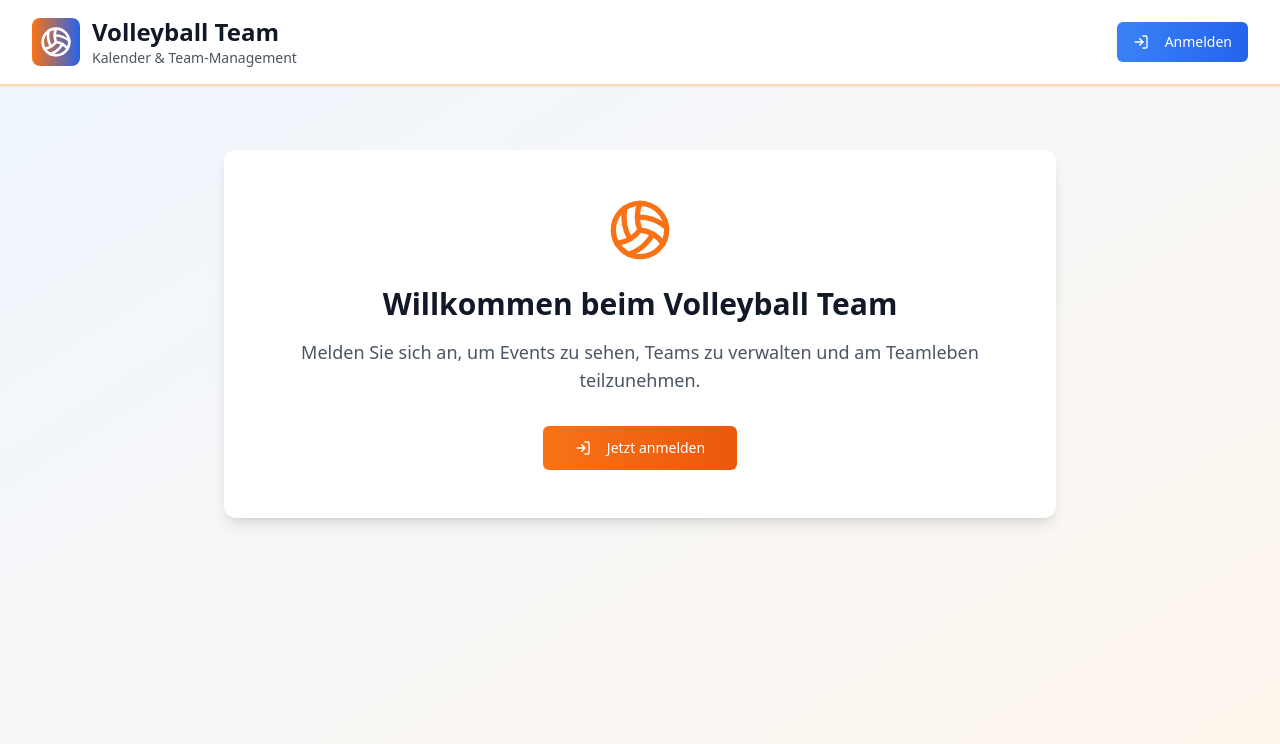
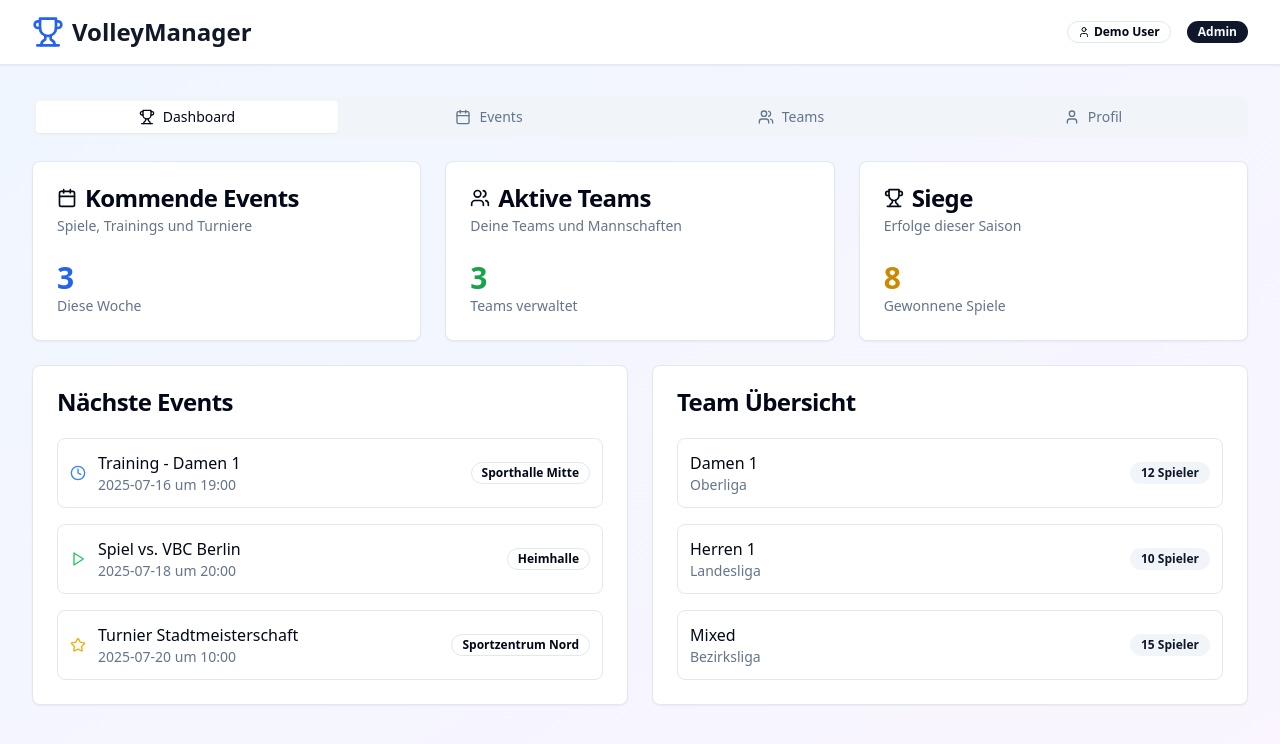
Before and after one commit to SilvanHahnTBZ/volleyball-club-manager, a React (Vite) app: page / in a window 1280 px wide. Shown: the top 744 px of the page. Built offline with nearby package versions, Linux system fonts and the light colour scheme.

Commit message:
Simplify and fix app usability

```diff
--- a/src/App.tsx
+++ b/src/App.tsx
@@ -1,45 +1,16 @@
 
 import React from 'react';
 import { Toaster } from "@/components/ui/toaster";
-import { TooltipProvider } from "@/components/ui/tooltip";
-import { QueryClient, QueryClientProvider } from "@tanstack/react-query";
 import { BrowserRouter, Routes, Route } from "react-router-dom";
-import { SupabaseAuthProvider } from "@/contexts/SupabaseAuthContext";
-import { UserProvider } from "@/contexts/UserContext";
-import { TeamProvider } from "@/contexts/TeamContext";
 import Index from "./pages/Index";
-import NotFound from "./pages/NotFound";
-
-const queryClient = new QueryClient({
-  defaultOptions: {
-    queries: {
-      retry: 1,
-      refetchOnWindowFocus: false,
-      staleTime: 5 * 60 * 1000, // 5 minutes
-    },
-  },
-});
 
 const App = () => (
-  <React.StrictMode>
-    <QueryClientProvider client={queryClient}>
-      <SupabaseAuthProvider>
-        <UserProvider>
-          <TeamProvider>
-            <TooltipProvider>
-              <Toaster />
-              <BrowserRouter>
-                <Routes>
-                  <Route path="/" element={<Index />} />
-                  <Route path="*" element={<NotFound />} />
-                </Routes>
-              </BrowserRouter>
-            </TooltipProvider>
-          </TeamProvider>
-        </UserProvider>
-      </SupabaseAuthProvider>
-    </QueryClientProvider>
-  </React.StrictMode>
+  <BrowserRouter>
+    <Toaster />
+    <Routes>
+      <Route path="/" element={<Index />} />
+    </Routes>
+  </BrowserRouter>
 );
 
 export default App;
--- a/src/pages/Index.tsx
+++ b/src/pages/Index.tsx
@@ -1,371 +1,271 @@
-
 import React, { useState } from 'react';
-import { PersonalCalendar } from '@/components/PersonalCalendar';
-import { HelperTaskManagement } from '@/components/HelperTaskManagement';
-import { EventModal } from '@/components/EventModal';
-import { EventList } from '@/components/EventList';
-import { LoginForm } from '@/components/LoginForm';
-import { UserProfile } from '@/components/UserProfile';
-import { TeamManagement } from '@/components/TeamManagement';
-import { AdminUserManagement } from '@/components/AdminUserManagement';
-import { AdminSetup } from '@/components/AdminSetup';
+import { Card, CardContent, CardDescription, CardHeader, CardTitle } from '@/components/ui/card';
 import { Button } from '@/components/ui/button';
 import { Tabs, TabsContent, TabsList, TabsTrigger } from '@/components/ui/tabs';
-import { Plus, Volleyball, LogIn, LogOut, User, Users, Calendar as CalendarIcon, Wrench, Shield } from 'lucide-react';
-import { Event, HelperTask } from '@/types';
-import { useUser } from '@/contexts/UserContext';
-import { useSupabaseAuth } from '@/contexts/SupabaseAuthContext';
-import { toast } from '@/hooks/use-toast';
+import { Badge } from '@/components/ui/badge';
+import { Calendar, Users, Trophy, Settings, User, Bell, MapPin, Play, Clock, Star } from 'lucide-react';
 
 const Index = () => {
-  const { currentUser, hasPermission, logoutUser } = useUser();
-  const { loading } = useSupabaseAuth();
+  const [activeTab, setActiveTab] = useState('dashboard');
 
-  // Simplified static data
-  const [events] = useState<Event[]>([
+  // Mock data für die Demo
+  const mockEvents = [
     {
-      id: '1',
-      title: 'Training U14 M',
-      date: new Date(2025, 6, 15),
-      type: 'training',
-      time: '19:00',
-      location: 'Sporthalle Mitte',
-      venueType: 'indoor',
-      participants: ['1', '2'],
-      createdBy: '2',
-      maxParticipants: 12,
-      teamId: '1'
+      id: 1,
+      title: "Training - Damen 1",
+      date: "2025-07-16",
+      time: "19:00",
+      location: "Sporthalle Mitte",
+      type: "training"
+    },
+    {
+      id: 2,
+      title: "Spiel vs. VBC Berlin",
+      date: "2025-07-18",
+      time: "20:00",
+      location: "Heimhalle",
+      type: "match"
+    },
+    {
+      id: 3,
+      title: "Turnier Stadtmeisterschaft",
+      date: "2025-07-20",
+      time: "10:00",
+      location: "Sportzentrum Nord",
+      type: "tournament"
     }
-  ]);
+  ];
 
-  const [helperTasks] = useState<HelperTask[]>([
-    {
-      id: '1',
-      task: 'Schiedsrichter U16 Spiel',
-      status: 'open',
-      assignedTo: '3',
-      assignedDate: new Date(2025, 6, 20),
-      createdBy: '2',
-      description: 'Schiedsrichter für das U16 Spiel am Samstag',
-      priority: 'high'
-    }
-  ]);
-
-  const [selectedDate, setSelectedDate] = useState<Date>(new Date());
-  const [isModalOpen, setIsModalOpen] = useState(false);
-  const [isLoginOpen, setIsLoginOpen] = useState(false);
-  const [isProfileOpen, setIsProfileOpen] = useState(false);
-  const [editingEvent, setEditingEvent] = useState<Event | null>(null);
-  const [viewOnlyMode, setViewOnlyMode] = useState(false);
-  const [activeTab, setActiveTab] = useState('calendar');
-
-  const handleAddEvent = (eventData: Omit<Event, 'id'>) => {
-    console.log('Adding event:', eventData);
-    setIsModalOpen(false);
-    toast({
-      title: "Event erstellt",
-      description: `"${eventData.title}" wurde erfolgreich erstellt.`,
-    });
-  };
-
-  const handleEditEvent = (eventData: Omit<Event, 'id'>) => {
-    console.log('Editing event:', eventData);
-    setEditingEvent(null);
-    setIsModalOpen(false);
-    toast({
-      title: "Event aktualisiert",
-      description: `"${eventData.title}" wurde erfolgreich aktualisiert.`,
-    });
-  };
-
-  const handleUpdateEvent = (updatedEvent: Event) => {
-    console.log('Updating event:', updatedEvent);
-  };
-
-  const handleDeleteEvent = (eventId: string) => {
-    console.log('Deleting event:', eventId);
-    toast({
-      title: "Event gelöscht",
-      description: "Event wurde gelöscht.",
-    });
-  };
-
-  const openEditModal = (event: Event) => {
-    setEditingEvent(event);
-    setViewOnlyMode(false);
-    setIsModalOpen(true);
-  };
-
-  const openViewModal = (event: Event) => {
-    setEditingEvent(event);
-    setViewOnlyMode(true);
-    setIsModalOpen(true);
-  };
-
-  const openAddModal = (date?: Date) => {
-    setEditingEvent(null);
-    setViewOnlyMode(false);
-    if (date) {
-      setSelectedDate(date);
-    }
-    setIsModalOpen(true);
-  };
-
-  const handleLogout = async () => {
-    await logoutUser();
-    toast({
-      title: "Abgemeldet",
-      description: "Sie wurden erfolgreich abgemeldet.",
-    });
-  };
-
-  const getRoleColor = (roles: string[]) => {
-    if (roles.includes('admin')) return 'text-red-600';
-    if (roles.includes('trainer')) return 'text-blue-600';
-    if (roles.includes('player')) return 'text-green-600';
-    if (roles.includes('parent')) return 'text-purple-600';
-    return 'text-gray-600';
-  };
-
-  const getRoleLabel = (roles: string[]) => {
-    const roleLabels = roles.map(role => {
-      switch (role) {
-        case 'admin': return 'Administrator';
-        case 'trainer': return 'Trainer';
-        case 'player': return 'Spieler';
-        case 'parent': return 'Elternteil';
-        default: return role;
-      }
-    });
-    return roleLabels.join(', ');
-  };
-
-  if (loading) {
-    return (
-      <div className="min-h-screen bg-gradient-to-br from-blue-50 to-orange-50 flex items-center justify-center">
-        <div className="text-center">
-          <Volleyball className="h-12 w-12 mx-auto mb-4 text-orange-500 animate-spin" />
-          <p className="text-gray-600">Wird geladen...</p>
-        </div>
-      </div>
-    );
-  }
+  const mockTeams = [
+    { id: 1, name: "Damen 1", league: "Oberliga", players: 12 },
+    { id: 2, name: "Herren 1", league: "Landesliga", players: 10 },
+    { id: 3, name: "Mixed", league: "Bezirksliga", players: 15 }
+  ];
 
   return (
-    <div className="min-h-screen bg-gradient-to-br from-blue-50 to-orange-50">
+    <div className="min-h-screen bg-gradient-to-br from-blue-50 to-purple-50">
       {/* Header */}
-      <header className="bg-white shadow-sm border-b-2 border-orange-200">
-        <div className="max-w-7xl mx-auto px-4 sm:px-6 lg:px-8 py-4">
-          <div className="flex items-center justify-between">
-            <div className="flex items-center space-x-3">
-              <div className="bg-gradient-to-r from-orange-500 to-blue-600 p-2 rounded-lg">
-                <Volleyball className="h-8 w-8 text-white" />
-              </div>
-              <div>
-                <h1 className="text-2xl font-bold text-gray-900">Volleyball Team</h1>
-                <p className="text-sm text-gray-600">Kalender & Team-Management</p>
-              </div>
+      <header className="bg-white shadow-sm border-b">
+        <div className="max-w-7xl mx-auto px-4 sm:px-6 lg:px-8">
+          <div className="flex justify-between items-center h-16">
+            <div className="flex items-center">
+              <Trophy className="h-8 w-8 text-blue-600 mr-2" />
+              <h1 className="text-2xl font-bold text-gray-900">VolleyManager</h1>
             </div>
 
             <div className="flex items-center space-x-4">
-              {currentUser ? (
-                <>
-                  <div className="flex items-center space-x-2">
-                    <Button
-                      variant="ghost"
-                      size="sm"
-                      onClick={() => setIsProfileOpen(true)}
-                      className="flex items-center space-x-2"
-                    >
-                      <User className="h-4 w-4 text-gray-500" />
-                      <span className="text-sm font-medium">{currentUser.name}</span>
-                      <span className={`text-xs px-2 py-1 rounded-full bg-gray-100 ${getRoleColor(currentUser.roles)}`}>
-                        {getRoleLabel(currentUser.roles)}
-                      </span>
-                    </Button>
-                  </div>
-
-                  {hasPermission('create_event') && (
-                    <Button
-                      onClick={() => openAddModal()}
-                      className="bg-gradient-to-r from-orange-500 to-orange-600 hover:from-orange-600 hover:to-orange-700 text-white"
-                    >
-                      <Plus className="h-4 w-4 mr-2" />
-                      Event hinzufügen
-                    </Button>
-                  )}
-
-                  <Button
-                    variant="outline"
-                    onClick={handleLogout}
-                    className="border-gray-200"
-                  >
-                    <LogOut className="h-4 w-4 mr-2" />
-                    Abmelden
-                  </Button>
-                </>
-              ) : (
-                <Button
-                  onClick={() => setIsLoginOpen(true)}
-                  className="bg-gradient-to-r from-blue-500 to-blue-600 hover:from-blue-600 hover:to-blue-700 text-white"
-                >
-                  <LogIn className="h-4 w-4 mr-2" />
-                  Anmelden
-                </Button>
-              )}
+              <Badge variant="outline" className="flex items-center">
+                <User className="h-3 w-3 mr-1" />
+                Demo User
+              </Badge>
+              <Badge variant="default">Admin</Badge>
             </div>
           </div>
         </div>
       </header>
 
-      {currentUser ? (
-        <div className="max-w-7xl mx-auto px-4 sm:px-6 lg:px-8 py-8">
+      {/* Main Content */}
+      <main className="max-w-7xl mx-auto px-4 sm:px-6 lg:px-8 py-8">
         <Tabs value={activeTab} onValueChange={setActiveTab} className="space-y-6">
-            <TabsList className={`grid w-full ${hasPermission('manage_users') ? 'grid-cols-5' : 'grid-cols-4'}`}>
-              <TabsTrigger value="calendar" className="flex items-center gap-2">
-                <CalendarIcon className="h-4 w-4" />
-                Kalender
+          <TabsList className="grid w-full grid-cols-4">
+            <TabsTrigger value="dashboard" className="flex items-center gap-2">
+              <Trophy className="h-4 w-4" />
+              Dashboard
             </TabsTrigger>
-              {hasPermission('manage_teams') && (
+            <TabsTrigger value="events" className="flex items-center gap-2">
+              <Calendar className="h-4 w-4" />
+              Events
+            </TabsTrigger>
             <TabsTrigger value="teams" className="flex items-center gap-2">
               <Users className="h-4 w-4" />
               Teams
             </TabsTrigger>
-              )}
-              <TabsTrigger value="helper" className="flex items-center gap-2">
-                <Wrench className="h-4 w-4" />
-                Helfereinsätze
+            <TabsTrigger value="profile" className="flex items-center gap-2">
+              <User className="h-4 w-4" />
+              Profil
             </TabsTrigger>
-              <TabsTrigger value="personal" className="flex items-center gap-2">
-                <User className="h-4 w-4" />
-                Mein Kalender
-              </TabsTrigger>
-              {hasPermission('manage_users') && (
-                <TabsTrigger value="admin" className="flex items-center gap-2">
-                  <Shield className="h-4 w-4" />
-                  Admin
-                </TabsTrigger>
-              )}
           </TabsList>
 
-            <TabsContent value="calendar" className="space-y-0">
-              <div className="grid grid-cols-1 lg:grid-cols-3 gap-8">
-                <div className="lg:col-span-2">
-                  <div className="bg-white rounded-xl shadow-lg p-6">
-                    <PersonalCalendar
-                      events={events}
-                      helperTasks={helperTasks}
-                      selectedDate={selectedDate}
-                      onDateSelect={setSelectedDate}
-                      onDateDoubleClick={(date: Date) => hasPermission('create_event') ? openAddModal(date) : openViewModal(events[0])}
-                      onEventClick={openViewModal}
-                    />
+          <TabsContent value="dashboard" className="space-y-6">
+            <div className="grid gap-6 md:grid-cols-2 lg:grid-cols-3">
+              <Card>
+                <CardHeader>
+                  <CardTitle className="flex items-center gap-2">
+                    <Calendar className="h-5 w-5" />
+                    Kommende Events
+                  </CardTitle>
+                  <CardDescription>
+                    Spiele, Trainings und Turniere
+                  </CardDescription>
+                </CardHeader>
+                <CardContent>
+                  <div className="text-3xl font-bold text-blue-600">{mockEvents.length}</div>
+                  <p className="text-sm text-muted-foreground">Diese Woche</p>
+                </CardContent>
+              </Card>
+
+              <Card>
+                <CardHeader>
+                  <CardTitle className="flex items-center gap-2">
+                    <Users className="h-5 w-5" />
+                    Aktive Teams
+                  </CardTitle>
+                  <CardDescription>
+                    Deine Teams und Mannschaften
+                  </CardDescription>
+                </CardHeader>
+                <CardContent>
+                  <div className="text-3xl font-bold text-green-600">{mockTeams.length}</div>
+                  <p className="text-sm text-muted-foreground">Teams verwaltet</p>
+                </CardContent>
+              </Card>
+
+              <Card>
+                <CardHeader>
+                  <CardTitle className="flex items-center gap-2">
+                    <Trophy className="h-5 w-5" />
+                    Siege
+                  </CardTitle>
+                  <CardDescription>
+                    Erfolge dieser Saison
+                  </CardDescription>
+                </CardHeader>
+                <CardContent>
+                  <div className="text-3xl font-bold text-yellow-600">8</div>
+                  <p className="text-sm text-muted-foreground">Gewonnene Spiele</p>
+                </CardContent>
+              </Card>
+            </div>
+
+            <div className="grid gap-6 md:grid-cols-2">
+              <Card>
+                <CardHeader>
+                  <CardTitle>Nächste Events</CardTitle>
+                </CardHeader>
+                <CardContent className="space-y-4">
+                  {mockEvents.slice(0, 3).map((event) => (
+                    <div key={event.id} className="flex items-center justify-between p-3 rounded-lg border">
+                      <div className="flex items-center gap-3">
+                        {event.type === 'training' && <Clock className="h-4 w-4 text-blue-500" />}
+                        {event.type === 'match' && <Play className="h-4 w-4 text-green-500" />}
+                        {event.type === 'tournament' && <Star className="h-4 w-4 text-yellow-500" />}
+                        <div>
+                          <p className="font-medium">{event.title}</p>
+                          <p className="text-sm text-muted-foreground">{event.date} um {event.time}</p>
                         </div>
                       </div>
+                      <Badge variant="outline">{event.location}</Badge>
+                    </div>
+                  ))}
+                </CardContent>
+              </Card>
 
-                <div className="lg:col-span-1">
-                  <div className="bg-white rounded-xl shadow-lg p-6">
-                    <h2 className="text-lg font-semibold text-gray-900 mb-4">Kommende Events</h2>
-                    <EventList
-                      events={events}
-                      onEditEvent={openEditModal}
-                      onDeleteEvent={handleDeleteEvent}
-                      onViewEvent={openViewModal}
-                    />
+              <Card>
+                <CardHeader>
+                  <CardTitle>Team Übersicht</CardTitle>
+                </CardHeader>
+                <CardContent className="space-y-4">
+                  {mockTeams.map((team) => (
+                    <div key={team.id} className="flex items-center justify-between p-3 rounded-lg border">
+                      <div>
+                        <p className="font-medium">{team.name}</p>
+                        <p className="text-sm text-muted-foreground">{team.league}</p>
                       </div>
+                      <Badge variant="secondary">{team.players} Spieler</Badge>
                     </div>
+                  ))}
+                </CardContent>
+              </Card>
             </div>
           </TabsContent>
 
-            {hasPermission('manage_teams') && (
-              <TabsContent value="teams" className="space-y-0">
-                <TeamManagement />
-              </TabsContent>
-            )}
-
-            <TabsContent value="helper" className="space-y-0">
-              <HelperTaskManagement
-                helperTasks={helperTasks}
-                onCreateTask={(taskData) => console.log('Creating helper task:', taskData)}
-                onUpdateTask={(taskId, updates) => console.log('Updating helper task:', taskId, updates)}
-                onDeleteTask={(taskId) => console.log('Deleting helper task:', taskId)}
-              />
+          <TabsContent value="events" className="space-y-6">
+            <Card>
+              <CardHeader>
+                <CardTitle>Alle Events</CardTitle>
+                <CardDescription>Verwalte Spiele, Trainings und Turniere</CardDescription>
+              </CardHeader>
+              <CardContent>
+                <div className="space-y-4">
+                  {mockEvents.map((event) => (
+                    <div key={event.id} className="flex items-center justify-between p-4 rounded-lg border">
+                      <div className="flex items-center gap-4">
+                        {event.type === 'training' && <Clock className="h-5 w-5 text-blue-500" />}
+                        {event.type === 'match' && <Play className="h-5 w-5 text-green-500" />}
+                        {event.type === 'tournament' && <Star className="h-5 w-5 text-yellow-500" />}
+                        <div>
+                          <h3 className="font-medium">{event.title}</h3>
+                          <p className="text-sm text-muted-foreground">
+                            {event.date} um {event.time} - {event.location}
+                          </p>
+                        </div>
+                      </div>
+                      <Button variant="outline" size="sm">Details</Button>
+                    </div>
+                  ))}
+                </div>
+              </CardContent>
+            </Card>
           </TabsContent>
 
-            <TabsContent value="personal" className="space-y-0">
-              <PersonalCalendar
-                events={events}
-                helperTasks={helperTasks}
-                selectedDate={selectedDate}
-                onDateSelect={setSelectedDate}
-                onDateDoubleClick={(date: Date) => hasPermission('create_event') ? openAddModal(date) : openViewModal(events[0])}
-                onEventClick={openViewModal}
-              />
+          <TabsContent value="teams" className="space-y-6">
+            <Card>
+              <CardHeader>
+                <CardTitle>Team Management</CardTitle>
+                <CardDescription>Verwalte deine Volleyball-Teams</CardDescription>
+              </CardHeader>
+              <CardContent>
+                <div className="grid gap-4 md:grid-cols-2 lg:grid-cols-3">
+                  {mockTeams.map((team) => (
+                    <Card key={team.id}>
+                      <CardHeader>
+                        <CardTitle className="text-lg">{team.name}</CardTitle>
+                        <CardDescription>{team.league}</CardDescription>
+                      </CardHeader>
+                      <CardContent>
+                        <div className="flex items-center justify-between">
+                          <Badge variant="secondary">{team.players} Spieler</Badge>
+                          <Button variant="outline" size="sm">Verwalten</Button>
+                        </div>
+                      </CardContent>
+                    </Card>
+                  ))}
+                </div>
+              </CardContent>
+            </Card>
           </TabsContent>
 
-            {hasPermission('manage_users') && (
-              <TabsContent value="admin" className="space-y-6">
-                <div className="grid grid-cols-1 lg:grid-cols-3 gap-8">
-                  <div className="lg:col-span-2">
-                    <AdminUserManagement />
+          <TabsContent value="profile" className="space-y-6">
+            <Card>
+              <CardHeader>
+                <CardTitle>Benutzer Profil</CardTitle>
+                <CardDescription>Verwalte deine persönlichen Informationen</CardDescription>
+              </CardHeader>
+              <CardContent className="space-y-4">
+                <div className="grid gap-4 md:grid-cols-2">
+                  <div>
+                    <label className="text-sm font-medium">Vorname</label>
+                    <p className="text-muted-foreground">Demo</p>
                   </div>
-                  <div className="lg:col-span-1">
-                    <AdminSetup />
+                  <div>
+                    <label className="text-sm font-medium">Nachname</label>
+                    <p className="text-muted-foreground">User</p>
+                  </div>
+                  <div>
+                    <label className="text-sm font-medium">E-Mail</label>
+                    <p className="text-muted-foreground">demo@volleymanager.de</p>
+                  </div>
+                  <div>
+                    <label className="text-sm font-medium">Rolle</label>
+                    <Badge>Admin</Badge>
                   </div>
                 </div>
+                <Button className="mt-4">Profil bearbeiten</Button>
+              </CardContent>
+            </Card>
           </TabsContent>
-            )}
         </Tabs>
-        </div>
-      ) : (
-        <div className="max-w-4xl mx-auto px-4 sm:px-6 lg:px-8 py-16 text-center">
-          <div className="bg-white rounded-xl shadow-lg p-12">
-            <Volleyball className="h-16 w-16 mx-auto mb-6 text-orange-500" />
-            <h2 className="text-3xl font-bold text-gray-900 mb-4">
-              Willkommen beim Volleyball Team
-            </h2>
-            <p className="text-lg text-gray-600 mb-8">
-              Melden Sie sich an, um Events zu sehen, Teams zu verwalten und am Teamleben teilzunehmen.
-            </p>
-            <Button
-              onClick={() => setIsLoginOpen(true)}
-              size="lg"
-              className="bg-gradient-to-r from-orange-500 to-orange-600 hover:from-orange-600 hover:to-orange-700 text-white"
-            >
-              <LogIn className="h-5 w-5 mr-2" />
-              Jetzt anmelden
-            </Button>
-          </div>
-        </div>
-      )}
-
-      {/* Modals */}
-      <EventModal
-        isOpen={isModalOpen}
-        onClose={() => {
-          setIsModalOpen(false);
-          setEditingEvent(null);
-          setViewOnlyMode(false);
-        }}
-        onSave={editingEvent ? handleEditEvent : handleAddEvent}
-        onUpdate={handleUpdateEvent}
-        initialDate={selectedDate}
-        editingEvent={editingEvent}
-        viewOnly={viewOnlyMode}
-      />
-
-      <LoginForm
-        isOpen={isLoginOpen}
-        onClose={() => setIsLoginOpen(false)}
-      />
-
-      <UserProfile
-        isOpen={isProfileOpen}
-        onClose={() => setIsProfileOpen(false)}
-        user={currentUser}
-        events={events}
-        helperTasks={helperTasks}
-      />
+      </main>
     </div>
   );
 };
```
Lines whose indentation alone changed are shown as unchanged.
